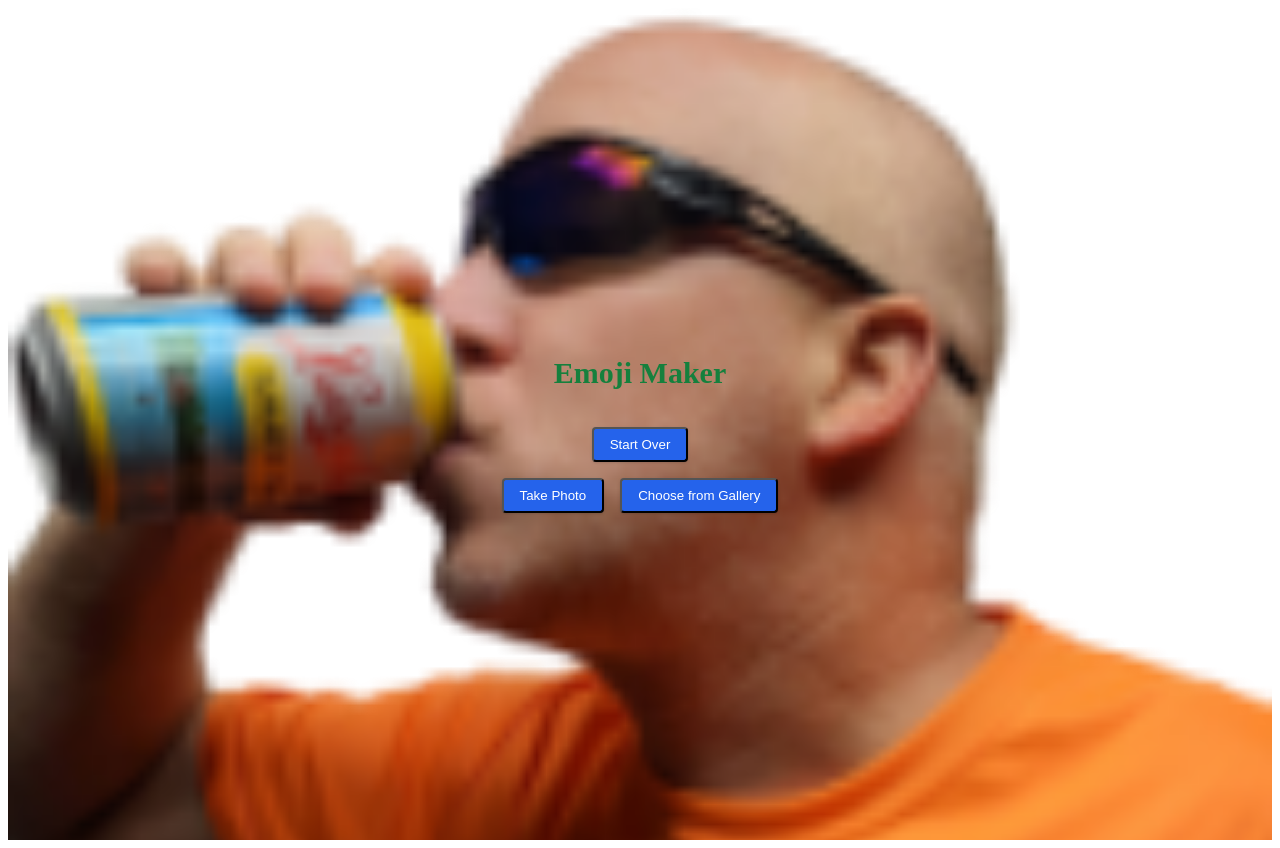
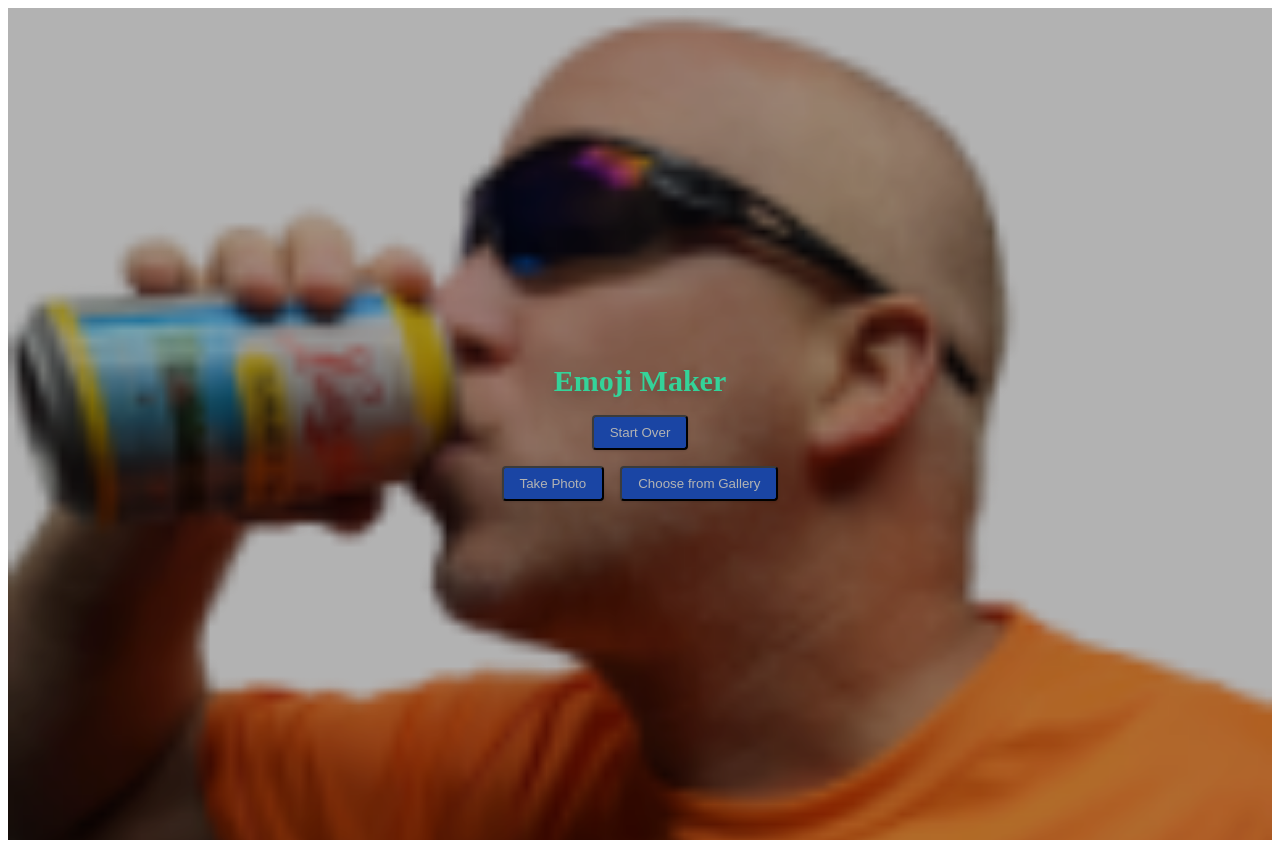
Before and after one commit to cmwillett/emoji-maker, a React (Vite) app: page / in a window 1280 px wide. Built offline with nearby package versions, Linux system fonts and the light colour scheme.

Commit message:
changing text to dark green

```diff
--- a/src/App.jsx
+++ b/src/App.jsx
@@ -106,13 +106,14 @@ export default function App() {
   }
 
   return (
-    <div className="flex flex-col items-center justify-center min-h-screen space-y-4 p-4"
+    <div className="relative z-10 flex flex-col items-center justify-center min-h-screen space-y-4 p-4"
       style={{
         backgroundImage: "url('/background.png')",
         backgroundSize: 'cover',
         backgroundPosition: 'center',
       }}>
-      <h1 className="text-3xl font-bold text-green-700">Emoji Maker</h1>
+      <div className="absolute inset-0 bg-black bg-opacity-30 z-0"></div>
+      <h1 className="text-3xl font-bold text-emerald-400 drop-shadow-lg">Emoji Maker</h1>
       {showInstall && (
         <button
           onClick={handleInstallClick}
@@ -142,7 +143,7 @@ export default function App() {
             />
           </div>
           <div className="w-80 mt-4">
-            <p className="text-green-700 font-semibold mb-2">Zoom</p>
+            <p className="text-emerald-400 font-semibold drop-shadow-md mb-2">Zoom</p>
             <input
               type="range"
               value={zoom}
@@ -163,7 +164,7 @@ export default function App() {
 
       {croppedImage && (
         <div className="mt-6 flex flex-col items-center space-y-2">
-          <h2 className="text-lg font-semibold text-green-700 mb-2">Cropped Emoji Preview:</h2>
+          <h2 className="text-emerald-400 font-semibold drop-shadow-md mb-2">Cropped Emoji Preview:</h2>
           <img
             src={croppedImage}
             alt=""
```
